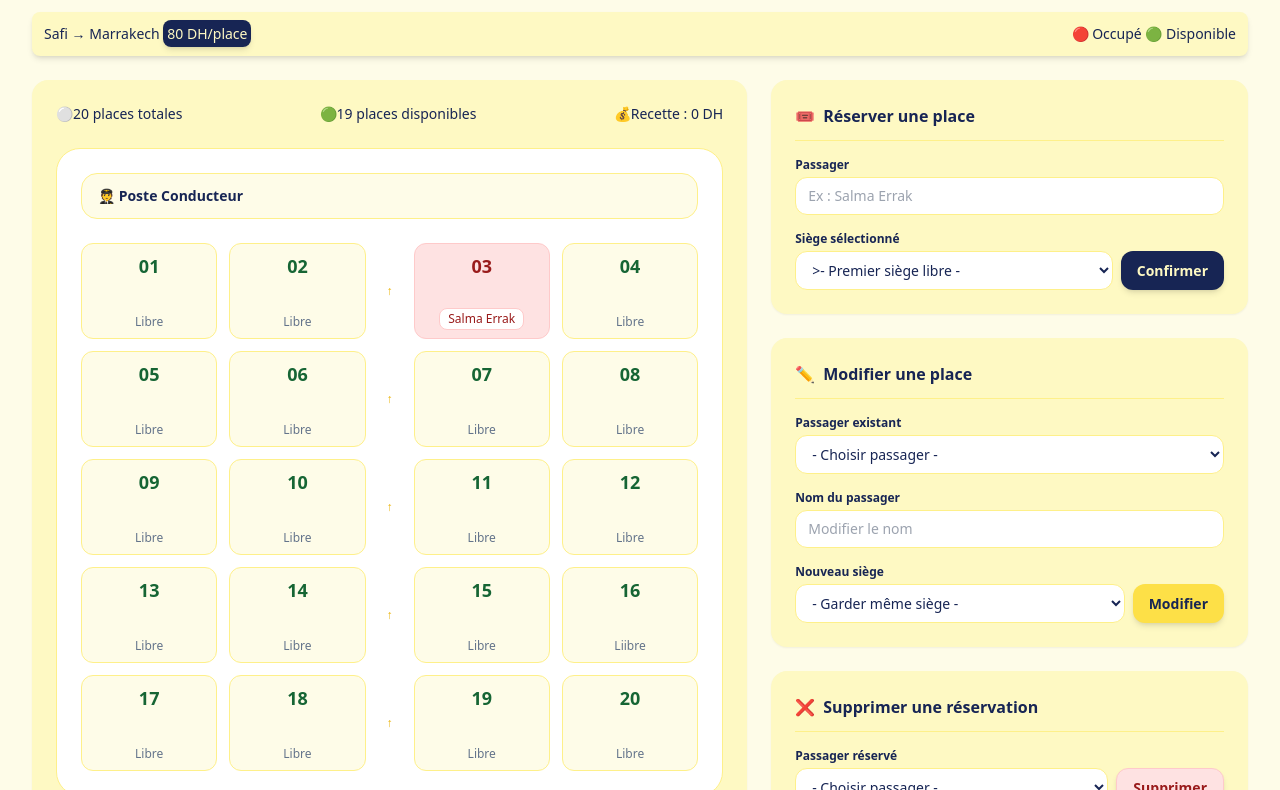
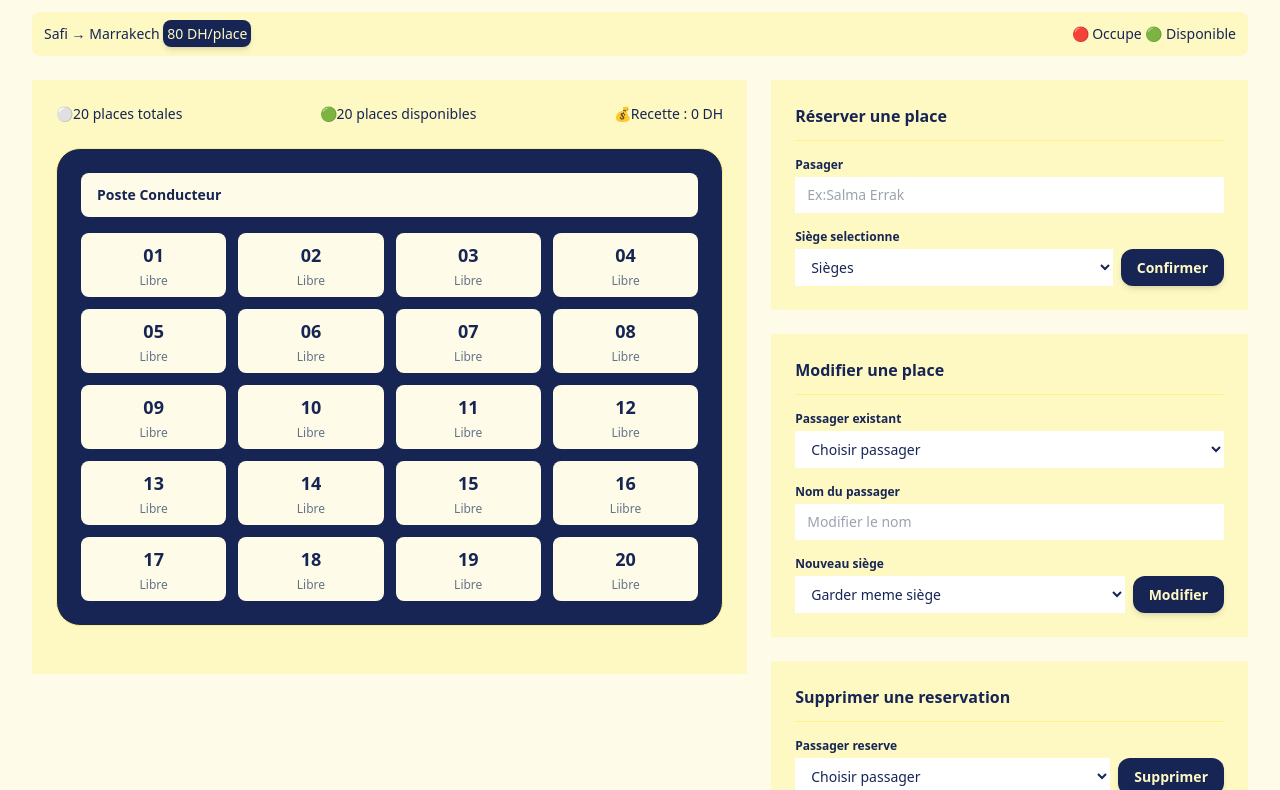
Before and after one commit to erraksalma/BusDirect-, a website: page index.html in a window 1280 px wide. Shown: the part 84-874 px from the top of the page. Drawn offline with Linux system fonts and the light colour scheme.

Commit message:
récupération des éléments du DOM

```diff
--- a/index.html
+++ b/index.html
@@ -9,15 +9,12 @@
       name="description"
       content="BusDirect un site degestion des réservations de sièges pour les trajets entre les villes safi et marrakech"
     />
-
     <link rel="stylesheet" href="./src/output.css" />
   </head>
-
   <body class="flex min-h-screen flex-col bg-yellow-50 text-yellow-950">
     <header class="bg-yellow-100 shadow-md">
       <nav
-        class="mx-auto flex max-w-7xl items-center gap-3 px-2 py-1 sm:px-6 lg:px-8"
-      >
+        class="mx-auto flex max-w-7xl items-center gap-3 px-2 py-1 sm:px-6 lg:px-8" >
         <img
           src="./logo.png"
           alt="BusDirect logo"
@@ -30,149 +27,127 @@
             Bus<span class="text-yellow-500">Direct</span>
           </h1>
 
-          <p class="text-xs font-medium text-blue-950 sm:text-sm">
-            Gestion des réservations
-          </p>
         </div>
       </nav>
     </header>
     <main
       class="mx-auto w-full max-w-7xl flex-1 px-4 py-6 sm:px-6 lg:px-8">
-    <div class="flex flex-row justify-between  rounded-lg bg-yellow-100 p-3 shadow-md text-blue-950 text-xs font-medium sm:text-sm ">
+    <div class="flex flex-row justify-between  rounded-lg bg-yellow-100 p-3  text-blue-950 text-xs font-medium sm:text-sm ">
       <p>Safi → Marrakech <span class="rounded-lg bg-blue-950   text-yellow-100 p-1 shadow-md ">80 DH/place</span></p>
-      <span>🔴 Occupé 🟢 Disponible</span>
+      <span>🔴 Occupe 🟢 Disponible</span>
     </div>
       <section class="grid grid-cols-1 items-start gap-6 lg:grid-cols-[1.2fr_0.8fr] py-6">
-       <div class="bg-yellow-100 rounded-2xl p-6 shadow-sm ">
+       <div class="bg-yellow-100  p-6  ">
         <div class=" flex gap-2 items-center justify-between flex-wrap gap-y-1 " >
           <span class="text-blue-950 text-xs font-medium sm:text-sm">⚪<span id="total">20</span> places totales</span>
-<span class="text-blue-950 text-xs font-medium sm:text-sm">🟢<span id="libres">19</span> places disponibles</span>
+<span class="text-blue-950 text-xs font-medium sm:text-sm">🟢<span id="libres">20</span> places disponibles</span>
 <span class="text-blue-950 text-xs font-medium sm:text-sm">💰Recette : <span id="recette">0</span> DH</span>
         </div>
-        <div class="bg-white border border-yellow-200 rounded-3xl my-6 p-6">
-           <div class="mb-6 flex items-center gap-3 rounded-2xl border border-yellow-200 bg-yellow-50 px-4 py-3 text-sm font-semibold text-blue-950">
-           <span> 🧑‍✈️ Poste Conducteur </span>
+        <div class="bg-blue-950 border border-yellow-200 rounded-3xl my-6 p-6">
+           <div class="mb-4   rounded-lg justify-center    bg-yellow-50 px-4 py-3 text-sm font-semibold text-blue-950">
+           <span>  Poste Conducteur </span>
           </div>
-          <div id="seats" class="grid grid-cols-[1fr_1fr_1.5rem_1fr_1fr] gap-3">
-             <div class="flex h-24 flex-col items-center justify-between rounded-xl border border-yellow-200 bg-yellow-50 p-2" data-seat="01">
-      <span class="text-lg font-extrabold text-green-800">01</span>
+          <div id="seats" class="grid grid-cols-[1fr_1fr__1fr_1fr] gap-3">
+             <div class=" rounded-lg flex h-16 flex-col items-center justify-between  bg-yellow-50 p-2" data-seat="01">
+      <span class="text-lg font-extrabold text-blue-950">01</span>
       <span class="text-xs text-slate-500">Libre</span>
     </div>
-    <div class="flex h-24 flex-col items-center justify-between rounded-xl border border-yellow-200 bg-yellow-50 p-2" data-seat="02">
-      <span class="text-lg font-extrabold text-green-800">02</span>
+    <div class=" rounded-lg flex h-16 flex-col items-center justify-between  bg-yellow-50 p-2" data-seat="02">
+      <span class="text-lg font-extrabold text-blue-950">02</span>
       <span class="text-xs text-slate-500">Libre</span>
     </div>
-    <div class="flex items-center justify-center text-xs text-yellow-500">↑</div>
-
-    <div class="flex h-24 flex-col items-center justify-between rounded-xl border border-red-200 bg-red-100 p-2" data-seat="03">
-      <span class="text-lg font-extrabold text-red-800">03</span>
-      <span class="flex items-center gap-1 rounded-lg border border-red-200 bg-white px-2 py-0.5 text-xs font-medium text-red-800"> Salma Errak</span>
-    </div>
-
-    <div class="flex h-24 flex-col items-center justify-between rounded-xl border border-yellow-200 bg-yellow-50 p-2" data-seat="04">
-      <span class="text-lg font-extrabold text-green-800">04</span>
+<div class=" rounded-lg flex h-16 flex-col items-center justify-between  bg-yellow-50 p-2" data-seat="03">
+      <span class="text-lg font-extrabold text-blue-950">03</span>
       <span class="text-xs text-slate-500">Libre</span>
     </div>
-
-
-    <div class="flex h-24 flex-col items-center justify-between rounded-xl border border-yellow-200 bg-yellow-50 p-2" data-seat="05">
-      <span class="text-lg font-extrabold text-green-800">05</span>
+    <div class=" rounded-lg flex h-16 flex-col items-center justify-between  bg-yellow-50 p-2" data-seat="04">
+      <span class="text-lg font-extrabold text-blue-950">04</span>
       <span class="text-xs text-slate-500">Libre</span>
     </div>
-    <div class="flex h-24 flex-col items-center justify-between rounded-xl border border-yellow-200 bg-yellow-50 p-2" data-seat="06">
-      <span class="text-lg font-extrabold text-green-800">06</span>
+    <div class=" rounded-lg flex h-16 flex-col items-center justify-between  bg-yellow-50 p-2" data-seat="05">
+      <span class="text-lg font-extrabold text-blue-950">05</span>
       <span class="text-xs text-slate-500">Libre</span>
     </div>
-    <div class="flex items-center justify-center text-xs text-yellow-500">↑</div>
-    <div class="flex h-24 flex-col items-center justify-between rounded-xl border border-yellow-200 bg-yellow-50 p-2" data-seat="07">
-      <span class="text-lg font-extrabold text-green-800">07</span>
+    <div class=" rounded-lg flex h-16 flex-col items-center justify-between  bg-yellow-50 p-2" data-seat="06">
+      <span class="text-lg font-extrabold text-blue-950">06</span>
       <span class="text-xs text-slate-500">Libre</span>
     </div>
-    <div class="flex h-24 flex-col items-center justify-between rounded-xl border border-yellow-200 bg-yellow-50 p-2" data-seat="08">
-      <span class="text-lg font-extrabold text-green-800">08</span>
+    <div class=" rounded-lg flex h-16 flex-col items-center justify-between  bg-yellow-50 p-2" data-seat="07">
+      <span class="text-lg font-extrabold text-blue-950">07</span>
       <span class="text-xs text-slate-500">Libre</span>
     </div>
-
-
-    <div class="flex h-24 flex-col items-center justify-between rounded-xl border border-yellow-200 bg-yellow-50 p-2" data-seat="09">
-      <span class="text-lg font-extrabold text-green-800">09</span>
+    <div class=" rounded-lg flex h-16 flex-col items-center justify-between  bg-yellow-50 p-2" data-seat="08">
+      <span class="text-lg font-extrabold text-blue-950">08</span>
       <span class="text-xs text-slate-500">Libre</span>
     </div>
-    <div class="flex h-24 flex-col items-center justify-between rounded-xl border border-yellow-200 bg-yellow-50 p-2" data-seat="10">
-      <span class="text-lg font-extrabold text-green-800">10</span>
+    <div class=" rounded-lg flex h-16 flex-col items-center justify-between  bg-yellow-50 p-2" data-seat="09">
+      <span class="text-lg font-extrabold text-blue-950">09</span>
       <span class="text-xs text-slate-500">Libre</span>
     </div>
-    <div class="flex items-center justify-center text-xs text-yellow-500">↑</div>
-    <div class="flex h-24 flex-col items-center justify-between rounded-xl border border-yellow-200 bg-yellow-50 p-2" data-seat="11">
-      <span class="text-lg font-extrabold text-green-800">11</span>
+    <div class=" rounded-lg flex h-16 flex-col items-center justify-between  bg-yellow-50 p-2" data-seat="10">
+      <span class="text-lg font-extrabold text-blue-950">10</span>
       <span class="text-xs text-slate-500">Libre</span>
     </div>
-    <div class="flex h-24 flex-col items-center justify-between rounded-xl border border-yellow-200 bg-yellow-50 p-2" data-seat="12">
-      <span class="text-lg font-extrabold text-green-800">12</span>
+    <div class=" rounded-lg flex h-16 flex-col items-center justify-between  bg-yellow-50 p-2" data-seat="11">
+      <span class="text-lg font-extrabold text-blue-950">11</span>
       <span class="text-xs text-slate-500">Libre</span>
     </div>
-
-
-    <div class="flex h-24 flex-col items-center justify-between rounded-xl border border-yellow-200 bg-yellow-50 p-2" data-seat="13">
-      <span class="text-lg font-extrabold text-green-800">13</span>
+    <div class=" rounded-lg flex h-16 flex-col items-center justify-between  bg-yellow-50 p-2" data-seat="12">
+      <span class="text-lg font-extrabold text-blue-950">12</span>
       <span class="text-xs text-slate-500">Libre</span>
     </div>
-
-    <div class="flex h-24 flex-col items-center justify-between rounded-xl border border-yellow-200 bg-yellow-50 p-2" data-seat="14">
-      <span class="text-lg font-extrabold text-green-800">14</span>
+    <div class=" rounded-lg flex h-16 flex-col items-center justify-between  bg-yellow-50 p-2" data-seat="13">
+      <span class="text-lg font-extrabold text-blue-950">13</span>
       <span class="text-xs text-slate-500">Libre</span>
     </div>
-    <div class="flex items-center justify-center text-xs text-yellow-500">↑</div>
-    <div class="flex h-24 flex-col items-center justify-between rounded-xl border border-yellow-200 bg-yellow-50 p-2" data-seat="15">
-      <span class="text-lg font-extrabold text-green-800">15</span>
+    <div class=" rounded-lg flex h-16 flex-col items-center justify-between  bg-yellow-50 p-2" data-seat="14">
+      <span class="text-lg font-extrabold text-blue-950">14</span>
       <span class="text-xs text-slate-500">Libre</span>
     </div>
-    <div class="flex h-24 flex-col items-center justify-between rounded-xl border border-yellow-200 bg-yellow-50 p-2" data-seat="16">
-      <span class="text-lg font-extrabold text-green-800">16</span>
+    <div class=" rounded-lg flex h-16 flex-col items-center justify-between  bg-yellow-50 p-2" data-seat="15">
+      <span class="text-lg font-extrabold text-blue-950">15</span>
+      <span class="text-xs text-slate-500">Libre</span>
+    </div>
+    <div class=" rounded-lg flex h-16 flex-col items-center justify-between  bg-yellow-50 p-2" data-seat="16">
+      <span class="text-lg font-extrabold text-blue-950">16</span>
       <span class="text-xs text-slate-500">Liibre</span>
     </div>
-
-
-    <div class="flex h-24 flex-col items-center justify-between rounded-xl border border-yellow-200 bg-yellow-50 p-2" data-seat="17">
-      <span class="text-lg font-extrabold text-green-800">17</span>
+    <div class=" rounded-lg flex h-16 flex-col items-center justify-between  bg-yellow-50 p-2" data-seat="17">
+      <span class="text-lg font-extrabold text-blue-950">17</span>
       <span class="text-xs text-slate-500">Libre</span>
     </div>
-    <div class="flex h-24 flex-col items-center justify-between rounded-xl border border-yellow-200 bg-yellow-50 p-2" data-seat="18">
-      <span class="text-lg font-extrabold text-green-800">18</span>
+    <div class=" rounded-lg flex h-16 flex-col items-center justify-between  bg-yellow-50 p-2" data-seat="18">
+      <span class="text-lg font-extrabold text-blue-950">18</span>
       <span class="text-xs text-slate-500">Libre</span>
     </div>
-    <div class="flex items-center justify-center text-xs text-yellow-500">↑</div>
-    <div class="flex h-24 flex-col items-center justify-between rounded-xl border border-yellow-200 bg-yellow-50 p-2" data-seat="19">
-      <span class="text-lg font-extrabold text-green-800">19</span>
+    <div class=" rounded-lg flex h-16 flex-col items-center justify-between  bg-yellow-50 p-2" data-seat="19">
+      <span class="text-lg font-extrabold text-blue-950">19</span>
       <span class="text-xs text-slate-500">Libre</span>
     </div>
-    <div class="flex h-24 flex-col items-center justify-between rounded-xl border border-yellow-200 bg-yellow-50 p-2" data-seat="20">
-      <span class="text-lg font-extrabold text-green-800">20</span>
+    <div class=" rounded-lg flex h-16 flex-col items-center justify-between  bg-yellow-50 p-2" data-seat="20">
+      <span class="text-lg font-extrabold text-blue-950">20</span>
       <span class="text-xs text-slate-500">Libre</span>
     </div>
         </div>
-
         </div>
        </div>
        <div class="space-y-6">
-        <div class="rounded-2xl bg-yellow-100 p-6 shadow-sm">
-    <h2 class="mb-4 flex items-center gap-2 border-b border-yellow-200 pb-3 text-base font-bold text-blue-950">
-      <span>🎟️</span> Réserver une place
+        <div class=" bg-yellow-100 p-6 ">
+    <h2 class="mb-4  border-b border-yellow-200 pb-3 text-base font-bold text-blue-950">
+       Réserver une place
     </h2>
-
     <div class="space-y-4">
       <div>
-        <label for="reserve-name" class="mb-1 block text-xs font-semibold text-blue-950">Passager</label>
-        <input id="reserve-name" type="text" placeholder="Ex : Salma Errak"
-          class="w-full rounded-xl border border-yellow-200 bg-white px-3 py-2 text-sm text-blue-950  focus:outline-none focus:ring-2 focus:ring-blue-950" />
+        <label for="reserve-name" class="mb-1 block text-xs font-semibold text-blue-950">Pasager</label>
+        <input id="reserve-name" type="text" placeholder="Ex:Salma Errak"
+          class="w-full  bg-white px-3 py-2 text-sm text-blue-950  focus:outline-none focus:ring-2 focus:ring-blue-950" />
       </div>
-
       <div>
-        <label for="reserve-seat" class="mb-1 block text-xs font-semibold text-blue-950">Siège sélectionné</label>
+        <label for="reserve-seat" class="mb-1 block text-xs font-semibold text-blue-950">Siège selectionne</label>
         <div class="flex gap-2">
           <select id="reserve-seat"
-            class="min-w-0 flex-1 rounded-xl border border-yellow-200 bg-white px-3 py-2 text-sm text-blue-950 focus:outline-none focus:ring-2 focus:ring-blue-950">
-            <option value=""> >- Premier siège libre -</option>
+            class="min-w-0 flex-1  bg-white px-3 py-2 text-sm text-blue-950 focus:outline-none focus:ring-2 focus:ring-blue-950">
+            <option value="">  Sièges</option>
           </select>
           <button id="btn-confirm" type="button"
             class="rounded-xl bg-blue-950 px-4 py-2 text-sm font-semibold text-yellow-100 shadow-md hover:bg-blue-900">
@@ -182,74 +157,50 @@
       </div>
     </div>
   </div>
-       <div class="rounded-2xl bg-yellow-100 p-6 shadow-sm">
-    <h2 class="mb-4 flex items-center gap-2 border-b border-yellow-200 pb-3 text-base font-bold text-blue-950">
-      <span>✏️</span> Modifier une place
+       <div class=" bg-yellow-100 p-6 ">
+    <h2 class="mb-4  border-b border-yellow-200 pb-3 text-base font-bold text-blue-950">
+       Modifier une place
     </h2>
-
     <div class="space-y-4">
       <div>
         <label for="edit-passenger" class="mb-1 block text-xs font-semibold text-blue-950">Passager existant</label>
-        <select id="edit-passenger" class="w-full rounded-xl border border-yellow-200 bg-white px-3 py-2 text-sm text-blue-950 focus:outline-none focus:ring-2 focus:ring-blue-950">
-          <option>- Choisir passager -</option>
+        <select id="edit-passenger" class="w-full  bg-white px-3 py-2 text-sm text-blue-950 focus:outline-none focus:ring-2 focus:ring-blue-950">
+          <option> Choisir passager </option>
         </select>
       </div>
-
       <div>
         <label for="edit-name" class="mb-1 block text-xs font-semibold text-blue-950">Nom du passager</label>
         <input id="edit-name" type="text" placeholder="Modifier le nom"
-          class="w-full rounded-xl border border-yellow-200 bg-white px-3 py-2 text-sm text-blue-950  focus:outline-none focus:ring-2 focus:ring-blue-950" />
+          class="w-full  bg-white px-3 py-2 text-sm text-blue-950  focus:outline-none focus:ring-2 focus:ring-blue-950" />
       </div>
-
       <div>
         <label for="edit-seat" class="mb-1 block text-xs font-semibold text-blue-950">Nouveau siège</label>
         <div class="flex gap-2">
           <select id="edit-seat"
-            class="min-w-0 flex-1 rounded-xl border border-yellow-200 bg-white px-3 py-2 text-sm text-blue-950 focus:outline-none focus:ring-2 focus:ring-blue-950">
-            <option value="">- Garder même siège -</option>
-                <option >- Siège 1 -</option>
-            <option >- Siège 2 -</option>
-            <option >- Siège 3 -</option>
-            <option >- Siège 4 -</option>
-            <option >- Siège 5 -</option>
-            <option >- Siège 6 -</option>
-            <option >- Siège 7 -</option>
-            <option >- Siège 8 -</option>
-            <option >- Siège 9 -</option>
-            <option >- Siège 10 -</option>
-            <option >- Siège 11 -</option>
-            <option >- Siège 12 -</option>
-            <option >- Siège 13 -</option>
-            <option >- Siège 14 -</option>
-            <option >- Siège 15 -</option>
-            <option >- Siège 16 -</option>
-            <option >- Siège 17 -</option>
-            <option >- Siège 18 -</option>
-            <option >- Siège 19 -</option>
-            <option >- Siège 20 -</option>
+            class="min-w-0 flex-1  bg-white px-3 py-2 text-sm text-blue-950 focus:outline-none focus:ring-2 focus:ring-blue-950">
+            <option value=""> Garder meme siège </option>
           </select>
           <button id="btn-edit" type="button"
-            class="rounded-xl bg-yellow-300 px-4 py-2 text-sm font-semibold text-blue-950 shadow-md hover:bg-yellow-400">
+            class="rounded-xl bg-blue-950 px-4 py-2 text-sm font-semibold text-yellow-100 shadow-md hover:bg-blue-900">
             Modifier
           </button>
         </div>
       </div>
     </div>
   </div>
-       <div class="rounded-2xl bg-yellow-100 p-6 shadow-sm">
-    <h2 class="mb-4 flex items-center gap-2 border-b border-yellow-200 pb-3 text-base font-bold text-blue-950">
-      <span>❌</span> Supprimer une réservation
+       <div class=" bg-yellow-100 p-6 ">
+    <h2 class="mb-4  border-b border-yellow-200 pb-3 text-base font-bold text-blue-950">
+       Supprimer une reservation
     </h2>
-
     <div>
-      <label for="delete-passenger" class="mb-1 block text-xs font-semibold text-blue-950">Passager réservé</label>
+      <label for="delete-passager" class="mb-1 block text-xs font-semibold text-blue-950">Passager reserve</label>
       <div class="flex gap-2">
-        <select id="delete-passenger"
-          class="min-w-0 flex-1 rounded-xl border border-yellow-200 bg-white px-3 py-2 text-sm text-blue-950 focus:outline-none focus:ring-2 focus:ring-blue-950">
-          <option>- Choisir passager -</option>
+        <select id="delete-passager"
+          class="min-w-0 flex-1  bg-white px-3 py-2 text-sm text-blue-950 focus:outline-none focus:ring-2 focus:ring-blue-950">
+          <option> Choisir passager </option>
         </select>
         <button id="btn-delete" type="button"
-          class="rounded-xl border border-red-200 bg-red-100 px-4 py-2 text-sm font-semibold text-red-800 shadow-md hover:bg-red-200">
+         class="rounded-xl bg-blue-950 px-4 py-2 text-sm font-semibold text-yellow-100 shadow-md hover:bg-blue-900">
           Supprimer
         </button>
       </div>
@@ -258,11 +209,10 @@
        </div>
       </section>
     </main>
-
     <footer class="bg-yellow-100 shadow-inner">
       <div class="mx-auto max-w-7xl  py-3 sm:px-6 lg:px-8">
-        <p class="text-center text-sm text-slate-500">
-          &copy; 2026 BusDirect.
+        <p class="text-center text-sm text-blue-950">
+          &copy; 2026 BusDirect
         </p>
       </div>
     </footer>
--- a/script.js
+++ b/script.js
@@ -1,3 +1,3 @@
-const sg = document.getElementById("reserve-name");
-const sd = document.getElementById("reserve-seat");
-const sr = document.getElementById("btn-confirm");
+const entrernom = document.getElementById("reserve-name");
+const selectionSiege = document.getElementById("reserve-seat");
+const btnConfirmer = document.getElementById("btn-confirm");
```
Also changed, not shown: src/output.css.
